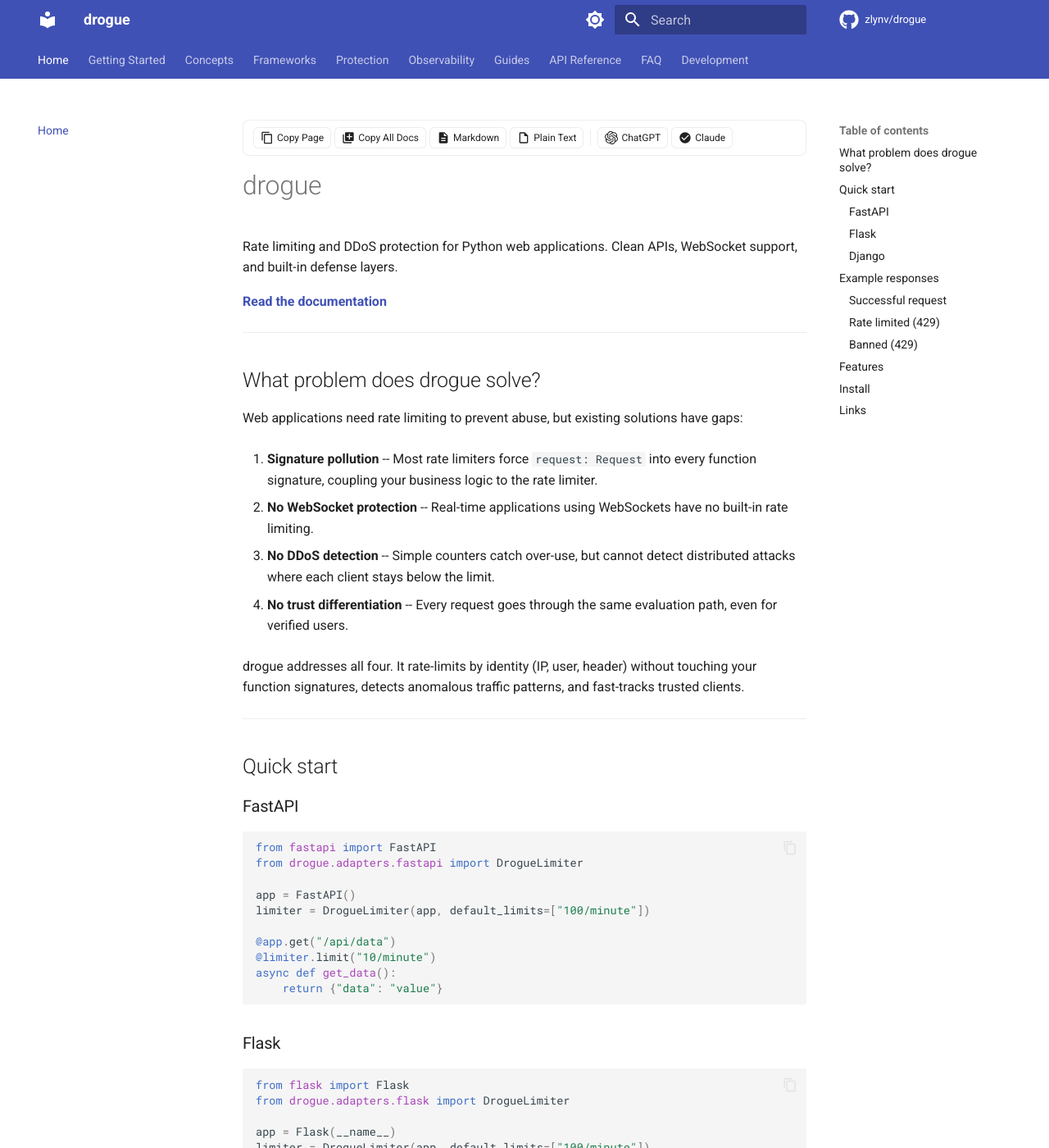
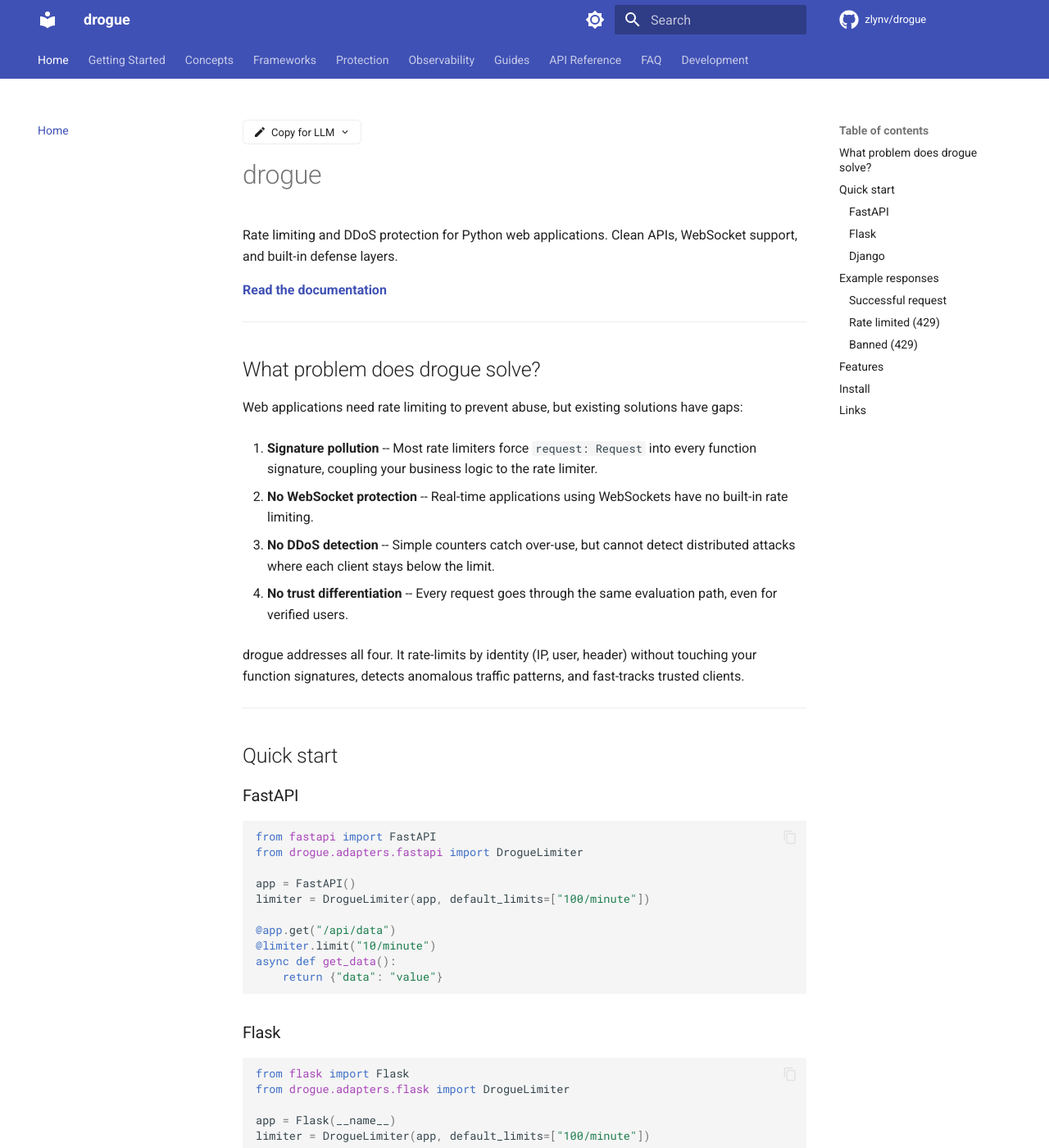
Before and after one commit to zlynv/drogue, an MkDocs documentation site: the page built from docs/index.md, in a window 1280 px wide and 1400 px high. Shown: the whole window at 82% size. Built offline with MkDocs 1.6.1 and Material for MkDocs 9.7.7, drawn with Linux system fonts in a browser that asks for light colours; comment, search, counter and statistics services are not loaded.

Commit message:
refactor: redesign LLM copy as dropdown menu
- Single 'Copy for LLM' trigger button
- Dropdown with sections: Copy, View, Open with
- Smooth animations and hover states
- Professional styling matching Material theme
- Click outside to close
- Responsive design for mobile

```diff
--- a/docs/overrides/llm-copy.css
+++ b/docs/overrides/llm-copy.css
@@ -1,47 +1,116 @@
-/* LLM Copy Bar Styles */
-.llm-copy-bar {
-  display: flex;
-  align-items: center;
-  gap: 4px;
-  padding: 8px 12px;
+/* LLM Copy Dropdown Styles */
+.llm-copy-wrapper {
+  position: relative;
   margin-bottom: 16px;
-  background: var(--md-default-bg-color);
-  border: 1px solid var(--md-default-fg-color--lightest);
-  border-radius: 8px;
-  font-size: 12px;
-  flex-wrap: wrap;
 }
 
-.llm-copy-bar button {
+.llm-dropdown {
+  position: relative;
+  display: inline-block;
+}
+
+/* Trigger Button */
+.llm-trigger {
   display: inline-flex;
   align-items: center;
-  gap: 4px;
-  padding: 4px 8px;
+  gap: 6px;
+  padding: 6px 12px;
   border: 1px solid var(--md-default-fg-color--lightest);
   border-radius: 6px;
   background: var(--md-default-bg-color);
   color: var(--md-default-fg-color);
-  font-size: 12px;
+  font-size: 13px;
+  font-weight: 500;
   cursor: pointer;
   transition: all 0.15s ease;
-  white-space: nowrap;
+  font-family: inherit;
 }
 
-.llm-copy-bar button:hover {
+.llm-trigger:hover {
   background: var(--md-accent-fg-color);
   color: var(--md-accent-bg-color);
   border-color: var(--md-accent-fg-color);
 }
 
-.llm-copy-bar button svg {
-  flex-shrink: 0;
+.llm-trigger svg.llm-chevron {
+  transition: transform 0.2s ease;
 }
 
-.llm-copy-divider {
-  width: 1px;
-  height: 20px;
+.llm-dropdown-open .llm-trigger svg.llm-chevron {
+  transform: rotate(180deg);
+}
+
+/* Menu */
+.llm-menu {
+  position: absolute;
+  top: calc(100% + 4px);
+  left: 0;
+  min-width: 200px;
+  background: var(--md-default-bg-color);
+  border: 1px solid var(--md-default-fg-color--lightest);
+  border-radius: 8px;
+  box-shadow: 0 4px 12px rgba(0, 0, 0, 0.15);
+  opacity: 0;
+  visibility: hidden;
+  transform: translateY(-4px);
+  transition: all 0.15s ease;
+  z-index: 1000;
+  overflow: hidden;
+}
+
+.llm-dropdown-open .llm-menu {
+  opacity: 1;
+  visibility: visible;
+  transform: translateY(0);
+}
+
+/* Menu Sections */
+.llm-menu-section {
+  padding: 8px 12px 4px;
+  font-size: 11px;
+  font-weight: 600;
+  text-transform: uppercase;
+  letter-spacing: 0.5px;
+  color: var(--md-default-fg-color--light);
+  user-select: none;
+}
+
+/* Menu Items */
+.llm-menu-item {
+  display: flex;
+  align-items: center;
+  gap: 8px;
+  width: 100%;
+  padding: 8px 12px;
+  border: none;
+  background: none;
+  color: var(--md-default-fg-color);
+  font-size: 13px;
+  font-family: inherit;
+  cursor: pointer;
+  transition: background 0.1s ease;
+  text-align: left;
+}
+
+.llm-menu-item:hover {
+  background: var(--md-accent-fg-color);
+  color: var(--md-accent-bg-color);
+}
+
+.llm-menu-item svg {
+  flex-shrink: 0;
+  opacity: 0.7;
+}
+
+.llm-menu-item:hover svg {
+  opacity: 1;
+}
+
+/* Divider */
+.llm-menu-divider {
+  height: 1px;
   background: var(--md-default-fg-color--lightest);
-  margin: 0 4px;
+  margin: 4px 0;
 }
 
 /* Toast notifications */
@@ -80,18 +149,23 @@
   color: white;
 }
 
+/* Dark mode adjustments */
+[data-md-color-scheme="slate"] .llm-menu {
+  box-shadow: 0 4px 12px rgba(0, 0, 0, 0.4);
+}
+
 /* Responsive */
 @media (max-width: 768px) {
-  .llm-copy-bar {
-    padding: 6px 8px;
-    gap: 4px;
-  }
-
-  .llm-copy-bar button span:not(.llm-copy-divider) {
+  .llm-trigger span {
     display: none;
   }
 
-  .llm-copy-bar button {
-    padding: 6px;
+  .llm-trigger {
+    padding: 8px;
+  }
+
+  .llm-menu {
+    right: 0;
+    left: auto;
   }
 }
--- a/docs/overrides/llm-copy.js
+++ b/docs/overrides/llm-copy.js
@@ -7,8 +7,8 @@ function htmlToMarkdown(element) {
 
   const clone = element.cloneNode(true);
 
-  // Remove navigation elements, TOC, edit links
-  clone.querySelectorAll('.headerlink, .md-nav, .md-sidebar, .md-source, .md-footer, nav, .toc, .tabbed-labels, .tabbed-content + .tabbed-content').forEach(el => el.remove());
+  // Remove navigation elements, TOC, edit links, the LLM bar itself
+  clone.querySelectorAll('.headerlink, .md-nav, .md-sidebar, .md-source, .md-footer, nav, .toc, .tabbed-labels, .tabbed-content + .tabbed-content, .llm-copy-bar').forEach(el => el.remove());
 
   function convertNode(node) {
     if (node.nodeType === Node.TEXT_NODE) {
@@ -107,6 +107,7 @@ function getSiteUrl() {
 }
 
 async function copyPage() {
+  closeDropdown();
   const article = document.querySelector('article') || document.querySelector('.md-content');
   if (!article) {
     showToast('No content found', 'error');
@@ -118,20 +119,20 @@ async function copyPage() {
 
   try {
     await navigator.clipboard.writeText(header + markdown);
-    showToast('Copied page as Markdown!');
+    showToast('Copied page as Markdown');
   } catch (err) {
-    // Fallback
     const textarea = document.createElement('textarea');
     textarea.value = header + markdown;
     document.body.appendChild(textarea);
     textarea.select();
     document.execCommand('copy');
     document.body.removeChild(textarea);
-    showToast('Copied page as Markdown!');
+    showToast('Copied page as Markdown');
   }
 }
 
 async function copyAllDocs() {
+  closeDropdown();
   showToast('Fetching all pages...', 'info');
 
   const siteUrl = getSiteUrl();
@@ -172,7 +173,7 @@ async function copyAllDocs() {
 
   try {
     await navigator.clipboard.writeText(allContent);
-    showToast(`Copied ${loaded} pages as Markdown!`);
+    showToast(`Copied ${loaded} pages as Markdown`);
   } catch (err) {
     const textarea = document.createElement('textarea');
     textarea.value = allContent;
@@ -180,11 +181,12 @@ async function copyAllDocs() {
     textarea.select();
     document.execCommand('copy');
     document.body.removeChild(textarea);
-    showToast(`Copied ${loaded} pages as Markdown!`);
+    showToast(`Copied ${loaded} pages as Markdown`);
   }
 }
 
 function openAsPlainText() {
+  closeDropdown();
   const article = document.querySelector('article') || document.querySelector('.md-content');
   if (!article) {
     showToast('No content found', 'error');
@@ -199,6 +201,7 @@ function openAsPlainText() {
 }
 
 function openInViewMarkdown() {
+  closeDropdown();
   const article = document.querySelector('article') || document.querySelector('.md-content');
   if (!article) {
     showToast('No content found', 'error');
@@ -213,14 +216,37 @@ function openInViewMarkdown() {
 }
 
 function openInChatGPT() {
+  closeDropdown();
   const url = encodeURIComponent(getPageUrl());
   window.open(`https://chatgpt.com/?q=Read+from+${url}+so+I+can+ask+questions+about+it`, '_blank');
 }
 
 function openInClaude() {
+  closeDropdown();
   const url = getPageUrl();
   window.open(`https://claude.ai/new?q=Read+from+${url}+so+I+can+ask+questions+about+it`, '_blank');
 }
+
+function toggleDropdown() {
+  const dropdown = document.querySelector('.llm-dropdown');
+  if (dropdown) {
+    dropdown.classList.toggle('llm-dropdown-open');
+  }
+}
+
+function closeDropdown() {
+  const dropdown = document.querySelector('.llm-dropdown');
+  if (dropdown) {
+    dropdown.classList.remove('llm-dropdown-open');
+  }
+}
+
+// Close dropdown when clicking outside
+document.addEventListener('click', (e) => {
+  if (!e.target.closest('.llm-copy-wrapper')) {
+    closeDropdown();
+  }
+});
 
 function showToast(message, type = 'success') {
   const existing = document.querySelector('.llm-toast');
@@ -240,11 +266,10 @@ function showToast(message, type = 'success') {
 
 // Initialize when DOM is ready
 document.addEventListener('DOMContentLoaded', () => {
-  // Wait for Material to load
   setTimeout(initLLMCopy, 500);
 });
 
-// Also re-init on navigation (instant loading)
+// Re-init on navigation (instant loading)
 document.addEventListener('click', (e) => {
   if (e.target.closest('.md-nav__link')) {
     setTimeout(initLLMCopy, 500);
@@ -253,41 +278,70 @@ document.addEventListener('click', (e) => {
 
 function initLLMCopy() {
   // Remove existing bar if any
-  const existing = document.querySelector('.llm-copy-bar');
+  const existing = document.querySelector('.llm-copy-wrapper');
   if (existing) existing.remove();
 
   const article = document.querySelector('article');
   if (!article) return;
 
-  const bar = document.createElement('div');
-  bar.className = 'llm-copy-bar';
-  bar.innerHTML = `
-    <button onclick="copyPage()" title="Copy this page as Markdown for LLMs">
-      <svg viewBox="0 0 24 24" width="16" height="16" fill="currentColor"><path d="M16 1H4c-1.1 0-2 .9-2 2v14h2V3h12V1zm3 4H8c-1.1 0-2 .9-2 2v14c0 1.1.9 2 2 2h11c1.1 0 2-.9 2-2V7c0-1.1-.9-2-2-2zm0 16H8V7h11v14z"/></svg>
+  const wrapper = document.createElement('div');
+  wrapper.className = 'llm-copy-wrapper';
+  wrapper.innerHTML = `
+    <div class="llm-dropdown">
+      <button class="llm-trigger" onclick="toggleDropdown()" title="Copy for LLM">
+        <svg viewBox="0 0 24 24" width="16" height="16" fill="currentColor">
+          <path d="M3 17.25V21h3.75L17.81 9.94l-3.75-3.75L3 17.25zM20.71 7.04c.39-.39.39-1.02 0-1.41l-2.34-2.34c-.39-.39-1.02-.39-1.41 0l-1.83 1.83 3.75 3.75 1.83-1.83z"/>
+        </svg>
+        <span>Copy for LLM</span>
+        <svg class="llm-chevron" viewBox="0 0 24 24" width="14" height="14" fill="currentColor">
+          <path d="M7.41 8.59L12 13.17l4.59-4.58L18 10l-6 6-6-6 1.41-1.41z"/>
+        </svg>
+      </button>
+      <div class="llm-menu">
+        <div class="llm-menu-section">Copy</div>
+        <button class="llm-menu-item" onclick="copyPage()">
+          <svg viewBox="0 0 24 24" width="16" height="16" fill="currentColor">
+            <path d="M16 1H4c-1.1 0-2 .9-2 2v14h2V3h12V1zm3 4H8c-1.1 0-2 .9-2 2v14c0 1.1.9 2 2 2h11c1.1 0 2-.9 2-2V7c0-1.1-.9-2-2-2zm0 16H8V7h11v14z"/>
+          </svg>
           Copy Page
         </button>
-    <button onclick="copyAllDocs()" title="Copy all documentation pages">
-      <svg viewBox="0 0 24 24" width="16" height="16" fill="currentColor"><path d="M4 6H2v14c0 1.1.9 2 2 2h14v-2H4V6zm16-4H8c-1.1 0-2 .9-2 2v12c0 1.1.9 2 2 2h12c1.1 0 2-.9 2-2V4c0-1.1-.9-2-2-2zm-1 9h-4v4h-2v-4H9V9h4V5h2v4h4v2z"/></svg>
+        <button class="llm-menu-item" onclick="copyAllDocs()">
+          <svg viewBox="0 0 24 24" width="16" height="16" fill="currentColor">
+            <path d="M4 6H2v14c0 1.1.9 2 2 2h14v-2H4V6zm16-4H8c-1.1 0-2 .9-2 2v12c0 1.1.9 2 2 2h12c1.1 0 2-.9 2-2V4c0-1.1-.9-2-2-2zm-1 9h-4v4h-2v-4H9V9h4V5h2v4h4v2z"/>
+          </svg>
           Copy All Docs
         </button>
-    <button onclick="openInViewMarkdown()" title="View as Markdown in new tab">
-      <svg viewBox="0 0 24 24" width="16" height="16" fill="currentColor"><path d="M14 2H6c-1.1 0-1.99.9-1.99 2L4 20c0 1.1.89 2 1.99 2H18c1.1 0 2-.9 2-2V8l-6-6zm2 16H8v-2h8v2zm0-4H8v-2h8v2zm-3-5V3.5L18.5 9H13z"/></svg>
+        <div class="llm-menu-divider"></div>
+        <div class="llm-menu-section">View</div>
+        <button class="llm-menu-item" onclick="openInViewMarkdown()">
+          <svg viewBox="0 0 24 24" width="16" height="16" fill="currentColor">
+            <path d="M14 2H6c-1.1 0-1.99.9-1.99 2L4 20c0 1.1.89 2 1.99 2H18c1.1 0 2-.9 2-2V8l-6-6zm2 16H8v-2h8v2zm0-4H8v-2h8v2zm-3-5V3.5L18.5 9H13z"/>
+          </svg>
           Markdown
         </button>
-    <button onclick="openAsPlainText()" title="View as plain text">
-      <svg viewBox="0 0 24 24" width="16" height="16" fill="currentColor"><path d="M14 2H6c-1.1 0-1.99.9-1.99 2L4 20c0 1.1.89 2 1.99 2H18c1.1 0 2-.9 2-2V8l-6-6zM6 20V4h7v5h5v11H6z"/></svg>
+        <button class="llm-menu-item" onclick="openAsPlainText()">
+          <svg viewBox="0 0 24 24" width="16" height="16" fill="currentColor">
+            <path d="M14 2H6c-1.1 0-1.99.9-1.99 2L4 20c0 1.1.89 2 1.99 2H18c1.1 0 2-.9 2-2V8l-6-6zM6 20V4h7v5h5v11H6z"/>
+          </svg>
           Plain Text
         </button>
-    <span class="llm-copy-divider"></span>
-    <button onclick="openInChatGPT()" title="Open this page in ChatGPT">
-      <svg viewBox="0 0 24 24" width="16" height="16" fill="currentColor"><path d="M22.282 9.821a5.985 5.985 0 0 0-.516-4.91 6.046 6.046 0 0 0-6.51-2.9A6.065 6.065 0 0 0 4.981 4.18a5.985 5.985 0 0 0-3.998 2.9 6.046 6.046 0 0 0 .743 7.097 5.98 5.98 0 0 0 .51 4.911 6.051 6.051 0 0 0 6.515 2.9A5.985 5.985 0 0 0 13.26 24a6.056 6.056 0 0 0 5.772-4.206 5.99 5.99 0 0 0 3.997-2.9 6.056 6.056 0 0 0-.747-7.073zM13.26 22.43a4.476 4.476 0 0 1-2.876-1.04l.141-.081 4.779-2.758a.795.795 0 0 0 .392-.681v-6.737l2.02 1.168a.071.071 0 0 1 .038.052v5.583a4.504 4.504 0 0 1-4.494 4.494zM3.6 18.304a4.47 4.47 0 0 1-.535-3.014l.142.085 4.783 2.759a.771.771 0 0 0 .78 0l5.843-3.369v2.332a.08.08 0 0 1-.033.062L9.74 19.95a4.5 4.5 0 0 1-6.14-1.646zM2.34 7.896a4.485 4.485 0 0 1 2.366-1.973V11.6a.766.766 0 0 0 .388.676l5.815 3.355-2.02 1.168a.076.076 0 0 1-.071 0l-4.83-2.786A4.504 4.504 0 0 1 2.34 7.872zm16.597 3.855l-5.833-3.387L15.119 7.2a.076.076 0 0 1 .071 0l4.83 2.791a4.494 4.494 0 0 1-.676 8.105v-5.678a.79.79 0 0 0-.407-.667zm2.01-3.023l-.141-.085-4.774-2.782a.776.776 0 0 0-.785 0L9.409 9.23V6.897a.066.066 0 0 1 .028-.061l4.83-2.787a4.5 4.5 0 0 1 6.68 4.66zm-12.64 4.135l-2.02-1.164a.08.08 0 0 1-.038-.057V6.075a4.5 4.5 0 0 1 7.375-3.453l-.142.08L8.704 5.46a.795.795 0 0 0-.393.681zm1.097-2.365l2.602-1.5 2.607 1.5v3.005l-2.607 1.5-2.602-1.5z"/></svg>
+        <div class="llm-menu-divider"></div>
+        <div class="llm-menu-section">Open with</div>
+        <button class="llm-menu-item" onclick="openInChatGPT()">
+          <svg viewBox="0 0 24 24" width="16" height="16" fill="currentColor">
+            <path d="M22.282 9.821a5.985 5.985 0 0 0-.516-4.91 6.046 6.046 0 0 0-6.51-2.9A6.065 6.065 0 0 0 4.981 4.18a5.985 5.985 0 0 0-3.998 2.9 6.046 6.046 0 0 0 .743 7.097 5.98 5.98 0 0 0 .51 4.911 6.051 6.051 0 0 0 6.515 2.9A5.985 5.985 0 0 0 13.26 24a6.056 6.056 0 0 0 5.772-4.206 5.99 5.99 0 0 0 3.997-2.9 6.056 6.056 0 0 0-.747-7.073zM13.26 22.43a4.476 4.476 0 0 1-2.876-1.04l.141-.081 4.779-2.758a.795.795 0 0 0 .392-.681v-6.737l2.02 1.168a.071.071 0 0 1 .038.052v5.583a4.504 4.504 0 0 1-4.494 4.494zM3.6 18.304a4.47 4.47 0 0 1-.535-3.014l.142.085 4.783 2.759a.771.771 0 0 0 .78 0l5.843-3.369v2.332a.08.08 0 0 1-.033.062L9.74 19.95a4.5 4.5 0 0 1-6.14-1.646zM2.34 7.896a4.485 4.485 0 0 1 2.366-1.973V11.6a.766.766 0 0 0 .388.676l5.815 3.355-2.02 1.168a.076.076 0 0 1-.071 0l-4.83-2.786A4.504 4.504 0 0 1 2.34 7.872zm16.597 3.855l-5.833-3.387L15.119 7.2a.076.076 0 0 1 .071 0l4.83 2.791a4.494 4.494 0 0 1-.676 8.105v-5.678a.79.79 0 0 0-.407-.667zm2.01-3.023l-.141-.085-4.774-2.782a.776.776 0 0 0-.785 0L9.409 9.23V6.897a.066.066 0 0 1 .028-.061l4.83-2.787a4.5 4.5 0 0 1 6.68 4.66zm-12.64 4.135l-2.02-1.164a.08.08 0 0 1-.038-.057V6.075a4.5 4.5 0 0 1 7.375-3.453l-.142.08L8.704 5.46a.795.795 0 0 0-.393.681zm1.097-2.365l2.602-1.5 2.607 1.5v3.005l-2.607 1.5-2.602-1.5z"/>
+          </svg>
           ChatGPT
         </button>
-    <button onclick="openInClaude()" title="Open this page in Claude">
-      <svg viewBox="0 0 24 24" width="16" height="16" fill="currentColor"><path d="M12 2C6.48 2 2 6.48 2 12s4.48 10 10 10 10-4.48 10-10S17.52 2 12 2zm-2 15l-5-5 1.41-1.41L10 14.17l7.59-7.59L19 8l-9 9z"/></svg>
+        <button class="llm-menu-item" onclick="openInClaude()">
+          <svg viewBox="0 0 24 24" width="16" height="16" fill="currentColor">
+            <path d="M12 2C6.48 2 2 6.48 2 12s4.48 10 10 10 10-4.48 10-10S17.52 2 12 2zm-2 15l-5-5 1.41-1.41L10 14.17l7.59-7.59L19 8l-9 9z"/>
+          </svg>
           Claude
         </button>
+      </div>
+    </div>
   `;
 
-  article.insertBefore(bar, article.firstChild);
+  article.insertBefore(wrapper, article.firstChild);
 }
```
Lines whose indentation alone changed are shown as unchanged.
